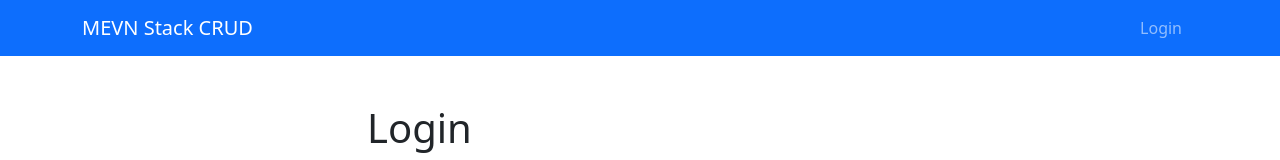
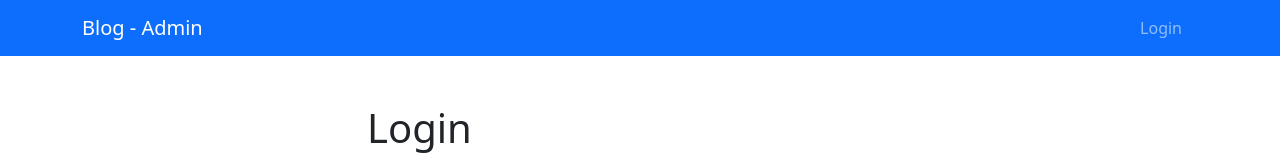
Before and after one commit to GnuhViet/blog-app-admin-vuejs, a Vue app: page / in a window 1280 px wide. Shown: the top 160 px of the page. Built offline with nearby package versions, Linux system fonts and the light colour scheme.

Commit message:
thay ten

```diff
--- a/package.json
+++ b/package.json
@@ -1,5 +1,5 @@
 {
-  "name": "vue-mevn-crud",
+  "name": "blog-admin",
   "version": "0.1.0",
   "private": true,
   "scripts": {
--- a/src/App.vue
+++ b/src/App.vue
@@ -3,7 +3,7 @@
       <!-- Nav bar  -->
       <nav class="navbar navbar-dark bg-primary justify-content-between flex-nowrap flex-row">
         <div class="container">
-          <router-link to="/" class="navbar-brand float-left">MEVN Stack CRUD</router-link>
+          <router-link to="/" class="navbar-brand float-left">Blog - Admin</router-link>
           <ul class="nav navbar-nav flex-row float-right">
             <li class="nav-item" v-if="!auth">
               <router-link to="/" class="nav-link px-3">Login</router-link>
```
Also changed, not shown: 1 other file (tests, documents, lock files or other folders).
